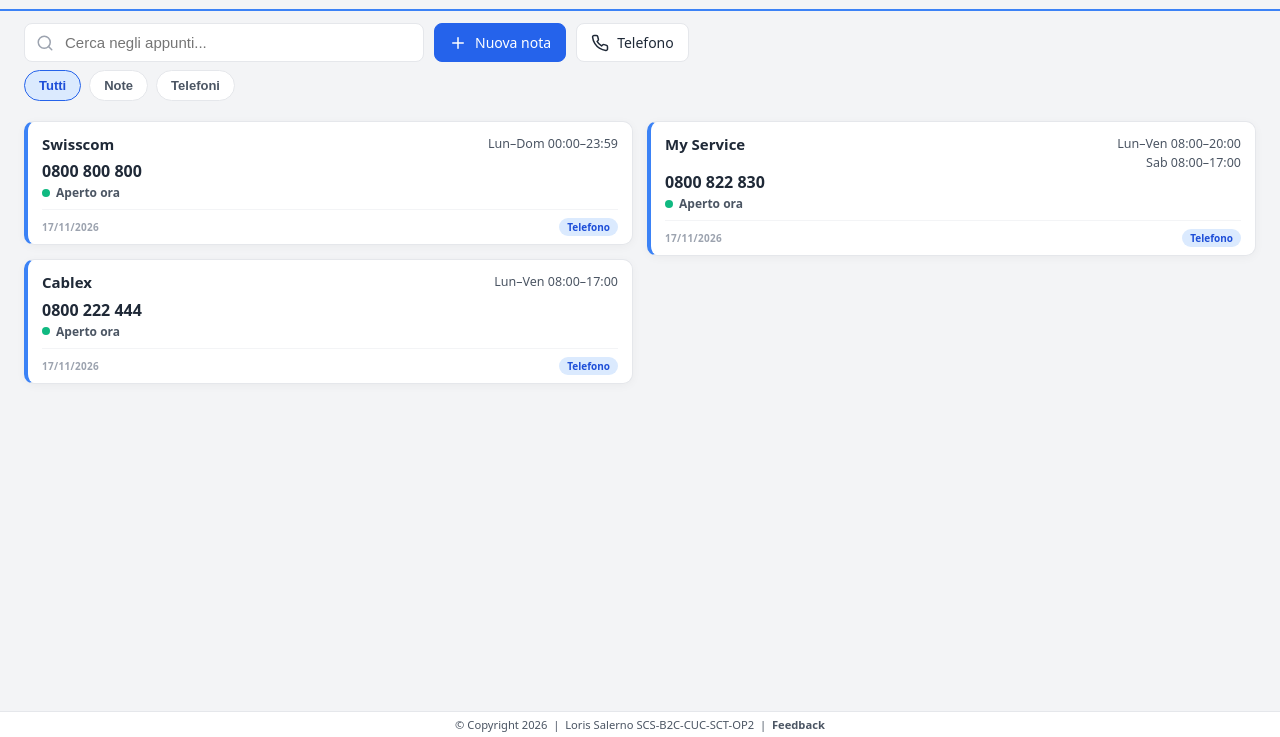
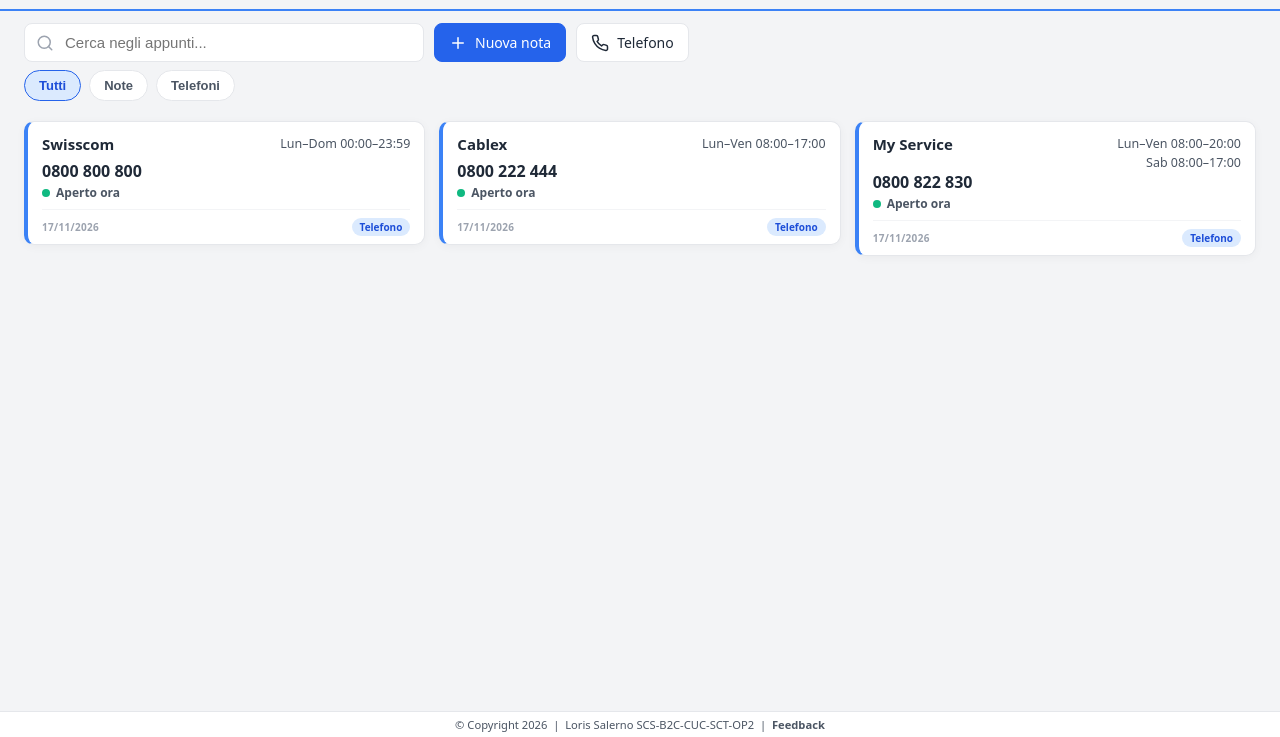
Before and after one commit to lorissalerno/MyLolloTool, a plain HTML site: page appunti.html in a window 1280 px wide. Both pictures are taken after a click on the button 1236 px from the left and 39 px from the top of the page. Shown: the part 63-800 px from the top of the page. Drawn offline with Linux system fonts and the light colour scheme.

Commit message:
Appunti: 3 colonne a tutto schermo per riquadri compatti

```diff
--- a/appunti.html
+++ b/appunti.html
@@ -83,7 +83,9 @@
 
     /* Griglia masonry stile My JW */
     .grid { column-count: 2; column-gap: 14px; }
-    @media (max-width: 640px) { .grid { column-count: 1; } }
+    .wrap.expanded .grid { column-count: 3; }
+    @media (max-width: 1100px) { .wrap.expanded .grid { column-count: 2; } }
+    @media (max-width: 640px) { .grid { column-count: 1; } .wrap.expanded .grid { column-count: 1; } }
     .note { position: relative; background: #fff; border: 1.5px solid #E5E7EB; border-radius: 10px;
             box-shadow: 0 2px 10px rgba(0,0,0,.04); break-inside: avoid; margin-bottom: 14px;
             cursor: pointer; overflow: hidden; transition: transform .15s, box-shadow .15s; animation: cardIn .25s ease; }
```
